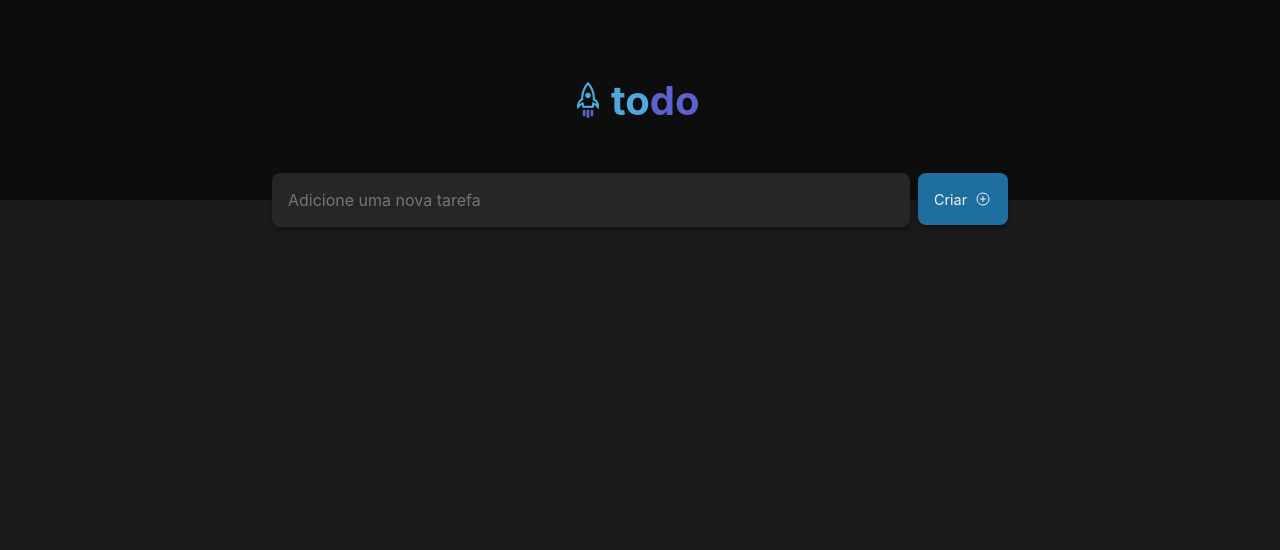
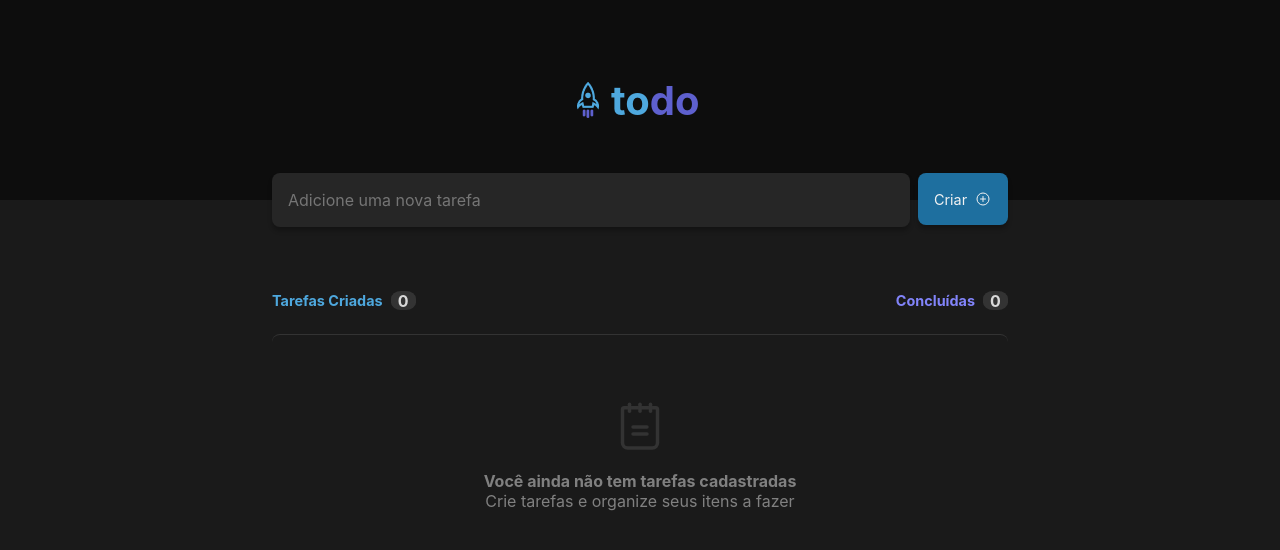
Before and after one commit to itsdavss/todo-list, a React (Vite) app: page / in a window 1280 px wide. Shown: the top 550 px of the page. Built offline with nearby package versions, Linux system fonts and the light colour scheme.

Commit message:
finalizado a página Empty

```diff
--- a/src/assets/styles/variables.css
+++ b/src/assets/styles/variables.css
@@ -2,7 +2,7 @@
     --blue-dark: #1E6F9F;
     --blue: #4EA8DE;
     --purple-dark: #5E60CE;
-    --purple: #8224FA;
+    --purple: #8284FA;
 
     --gray-700: #0D0D0D;
     --gray-600: #1A1A1A;
--- a/src/components/form/Form.module.css
+++ b/src/components/form/Form.module.css
@@ -1,5 +1,7 @@
 .container {
   display: flex;
+  flex-direction: column;
+  align-items: center;
   justify-content: center;
   margin: -27px auto;
   max-width: 736px;
@@ -37,3 +39,73 @@
 .form button:hover {
   background-color: var(--blue);
 }
+
+.tarefas {
+  width: 100%;
+  margin-top: 64px;
+}
+
+.tarefas .titulos {
+  display: flex;
+  justify-content: space-between;
+}
+
+.tarefas .titulos .titulo {
+  display: flex;
+  align-items: center;
+  gap: 8px;
+}
+
+.tarefas .titulos .titulo h3 {
+  font-size: 0.9rem;
+}
+
+.tarefas .titulos .titulo span {
+  background-color: var(--gray-400);
+  color: var(--gray-200);
+  font-weight: 700;
+  width: 25px;
+  height: 19px;
+  display: flex;
+  align-items: center;
+  justify-content: center;
+  border-radius: 40%;
+}
+
+.tarefas .titulos .titulo .criadas {
+  color: var(--blue);
+}
+
+.tarefas .titulos .titulo .concluidas {
+  color: var(--purple);
+}
+
+.itens {
+  margin-top: 24px;
+  border-top: 1px solid var(--gray-400);
+  border-radius: 8px;
+  display: flex;
+  align-items: center;
+  justify-content: center;
+}
+
+.itens .conteudo {
+  margin-top: 64px;
+  display: flex;
+  flex-direction: column;
+  align-items: center;
+  justify-content: center;
+}
+
+.itens .mensagem {
+  margin-top: 16px;
+  text-align: center;
+}
+
+.itens .mensagem {
+  color: var(--gray-300);
+}
+
+.itens .mensagem h4:last-child{
+  font-weight: 400;
+}
--- a/src/components/form/Form.tsx
+++ b/src/components/form/Form.tsx
@@ -1,16 +1,37 @@
 import style from './Form.module.css'
-import { PlusCircle } from 'phosphor-react'
+import { PlusCircle, Notepad } from 'phosphor-react'
 
 function Form() {
   return (
     <main className={style.container}>
       <form action="" className={style.form}>
-        <input type="text" placeholder='Adicione uma nova tarefa'/>
+        <input type="text" placeholder='Adicione uma nova tarefa' />
         <button type='submit'>
-        Criar
-        <PlusCircle size={16} />
+          Criar
+          <PlusCircle size={16} />
         </button>
       </form>
+      <section className={style.tarefas}>
+        <div className={style.titulos}>
+          <div className={style.titulo}>
+            <h3 className={style.criadas}>Tarefas Criadas</h3>
+            <span>0</span>
+          </div>
+          <div className={style.titulo}>
+            <h3 className={style.concluidas}>Concluídas</h3>
+            <span>0</span>
+          </div>
+        </div>
+        <div className={style.itens}>
+          <div className={style.conteudo}>
+            <Notepad size={56} color="var(--gray-400)" />
+            <div className={style.mensagem}>
+              <h4>Você ainda não tem tarefas cadastradas</h4>
+              <h4>Crie tarefas e organize seus itens a fazer</h4>
+            </div>
+          </div>
+        </div>
+      </section>
     </main>
   )
 }
```
